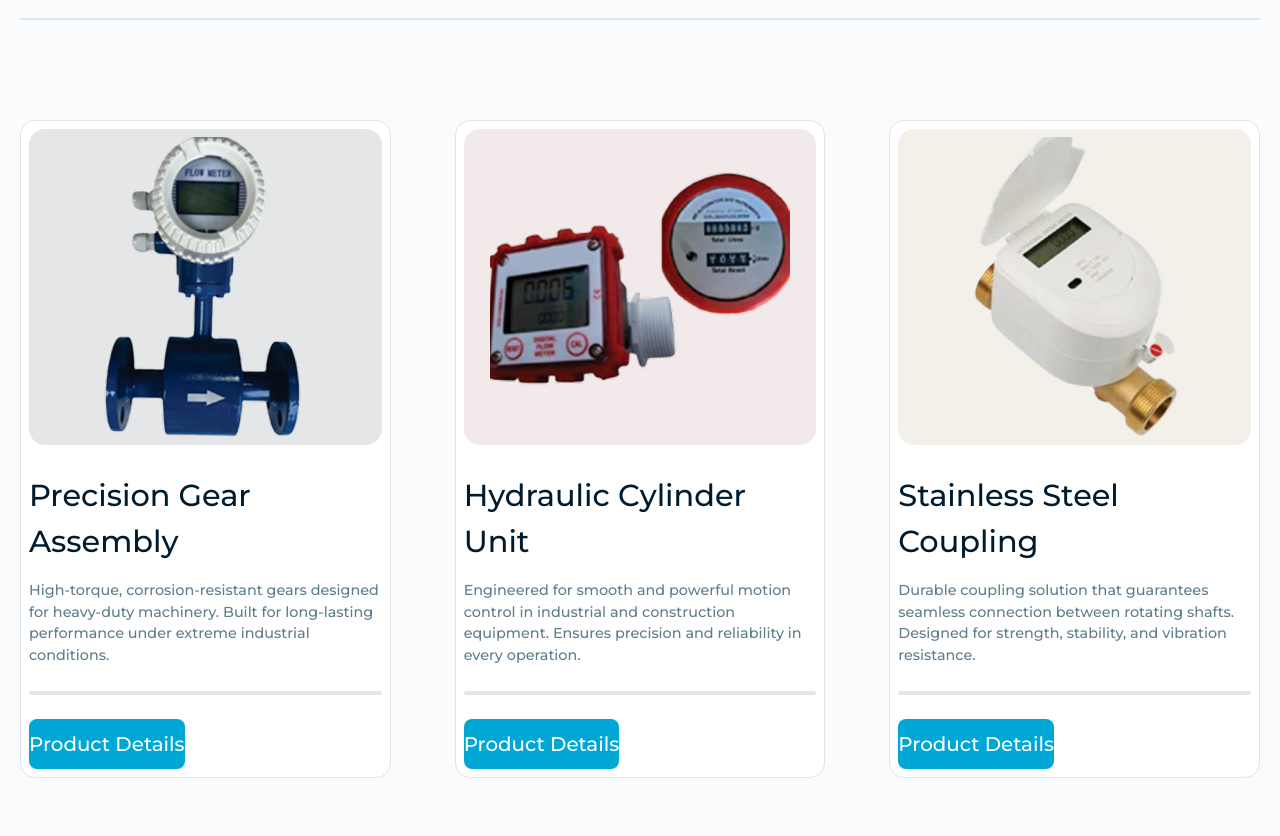
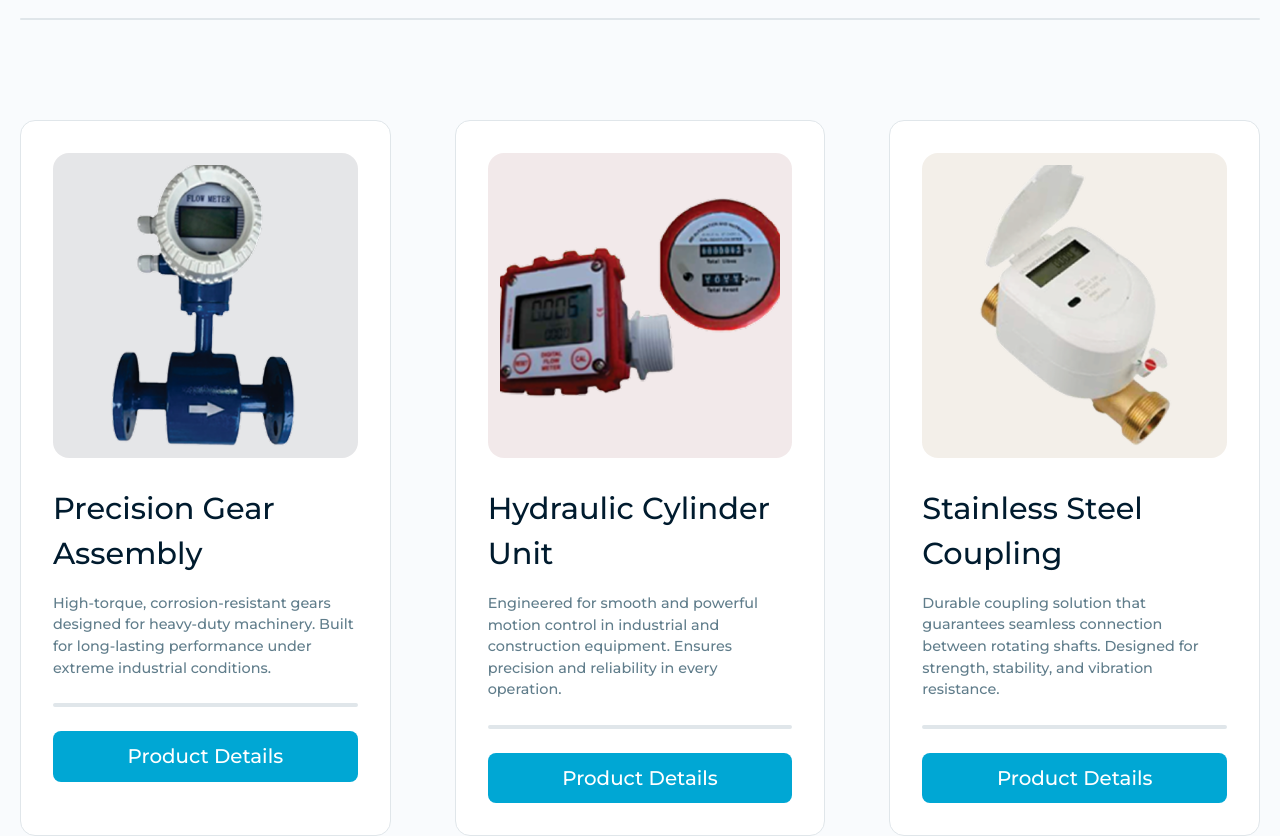
Before and after one commit to vayusprint/Flow_Wave, a React (Vite) app: page /product-list in a window 1280 px wide. Shown: the part 720-1556 px from the top of the page. Built offline with nearby package versions, Linux system fonts and the light colour scheme.

Commit message:
productlist bug fix

```diff
--- a/src/components/ProductCard.jsx
+++ b/src/components/ProductCard.jsx
@@ -6,22 +6,22 @@ const ProductCard = ({ alt, srcImage, imageBg, productName, productDescription }
     console.log('bg' , imageBg);
 
     return (
-        <div className='flex flex-col gap-7 p-8 bg-white rounded-[15px] border border-divider'>
-            <div className='relative rounded-lg p-2 flex justify-center items-center'>
+        <div className='flex flex-col gap-28 p-32 bg-white rounded-[15px] border border-divider'>
+            <div className='relative rounded-lg p-12 flex justify-center items-center'>
                 <div className='absolute inset-0 rounded-2xl opacity-10' style={{ backgroundColor: imageBg }} ></div>
                 <img loading="lazy" alt={alt} src={srcImage} className='relative z-10 object-contain w-full h-auto max-w-[300px] max-h-[300px]' />
             </div>
-            <div className='flex flex-col gap-6'>
-                <div className='flex flex-col gap-4'>
+            <div className='flex flex-col gap-24'>
+                <div className='flex flex-col gap-16'>
                     <p className='font-montserrat font-medium text-32 text-primaryHeading'>{productName}</p>
                     <p className='font-montserrat font-medium text-16 text-muted_text'>{productDescription}</p>
                 </div>
 
                 <div className=' border-2 border-divider rounded-full'></div>
 
-                <div className=''>
-                    <PrimaryButton title={"Product Details"} />
-                </div>
+
+                <PrimaryButton title={"Product Details"} />
+
             </div>
         </div>
     )
```
Also changed, not shown: 1 other file (tests, documents, lock files or other folders).
